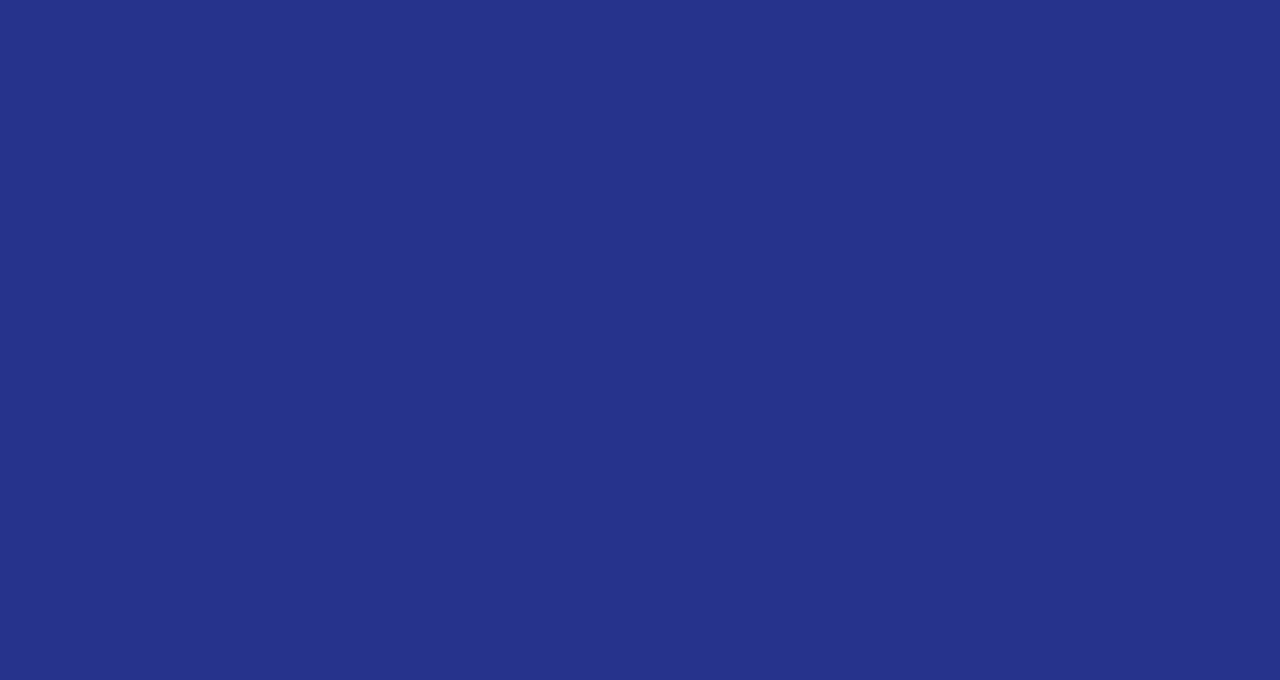
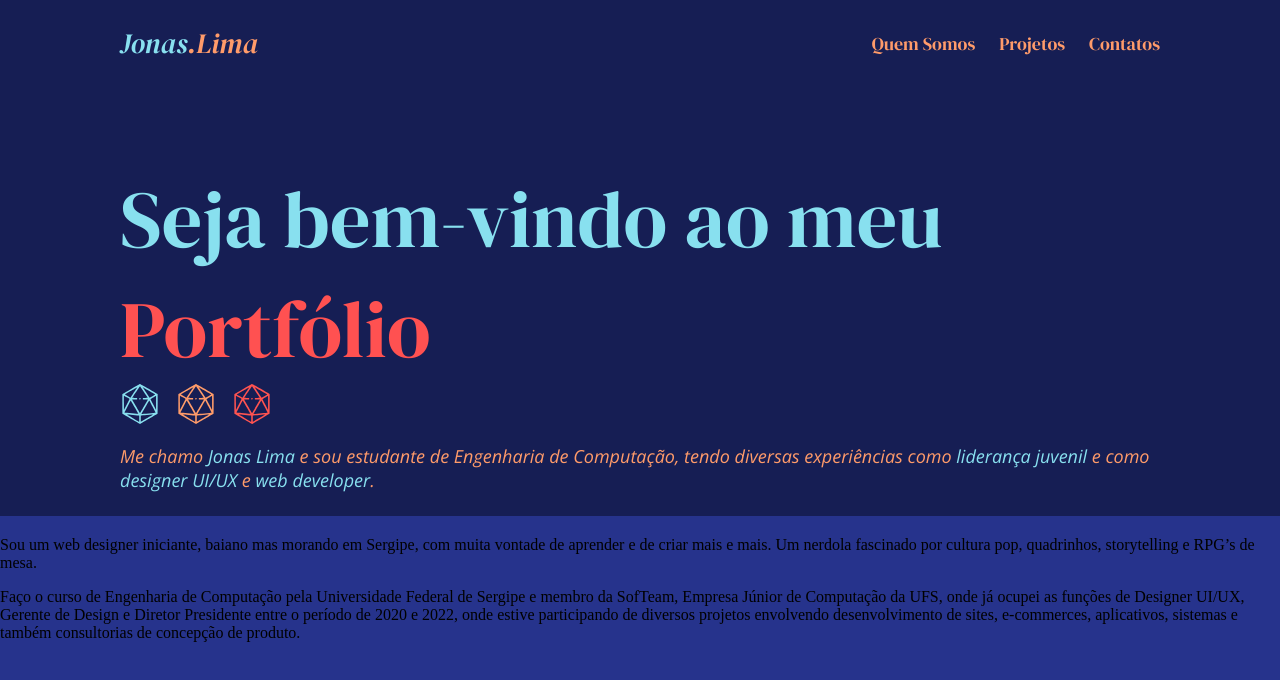
Before and after one commit to jonaslimagt/myportfolio, a plain HTML site: page index.html in a window 1280 px wide. Drawn offline with nearby package versions, Linux system fonts and the light colour scheme.

Commit message:
Create Hero section and CSS styles

```diff
--- a/css/styles.css
+++ b/css/styles.css
@@ -1,9 +1,86 @@
-* {
+body {
     margin: 0px;
-    font-family: sans-serif;
     background-color: #26338C;
 }
 
 header, .hero {
     background-color: #161E54;
 }
+
+.header-container {
+    display: flex;
+    justify-content: space-between;
+    align-items: center;
+}
+
+.header-container, .hero-container {
+    margin-left: 120px;
+    margin-right: 120px;
+    padding-top: 24px;
+    padding-bottom: 24px;
+}
+
+.logo-text {
+    font-family: 'DM Serif Display', serif;
+    font-size: 28px;
+    font-style: italic;
+    color: #88E0EF;
+}
+
+.logo-second-color {
+    color: #FF9B6A;
+}
+
+.header-menu {
+    display: flex;
+    justify-content: space-between;
+}
+
+.header-link {
+    font-family: 'DM Serif Display', serif;
+    font-size: 18px;
+    color: #FF9B6A;
+    padding-left: 24px;
+}
+
+.hero-title {
+    font-weight: normal;
+    font-family: 'DM Serif Display', serif;
+    font-size: 80px;
+    color: #88E0EF;
+    margin-bottom: 0px;
+}
+
+.hero-emphasis {
+    color: #FF5151;
+}
+
+.d20 {
+    width: 40px;
+    margin-right: 12px;
+    margin-bottom: 16px;
+}
+
+.first-d20 {
+    filter: invert(84%) sepia(27%) saturate(683%) hue-rotate(150deg) brightness(98%) contrast(91%);
+}
+
+.second-d20 {
+    filter: invert(70%) sepia(55%) saturate(1257%) hue-rotate(317deg) brightness(109%) contrast(101%);
+}
+
+.third-d20 {
+    filter: invert(41%) sepia(56%) saturate(2577%) hue-rotate(332deg) brightness(106%) contrast(100%);
+}
+
+.hero-subtext {
+    font-weight: lighter;
+    font-family: 'Open Sans', sans-serif;
+    font-style: italic;
+    font-size: 18px;
+    color: #FF9B6A;
+}
+
+.subtext-emphasis {
+    color: #88E0EF;
+}
--- a/index.html
+++ b/index.html
@@ -13,17 +13,26 @@
     <header>
         <div class="header-container">
             <div class="logo">
-
+                <div class="logo-image"></div>
+                <div class="logo-text">Jonas<span class="logo-second-color">.Lima</span></div>
             </div>
-            <div class="links">
-
+            <div class="header-menu">
+                <div class="header-link">Quem Somos</div>
+                <div class="header-link">Projetos</div>
+                <div class="header-link">Contatos</div>
             </div>
         </div>
     </header>
     <div class="hero">
         <div class="hero-container">
             <div class="leftside">
-
+                <h1 class="hero-title">Seja bem-vindo ao meu <span class="hero-emphasis">Portfólio</span></h1>
+                <div class="dice-detais">
+                    <img class="d20 first-d20" src="assets/role-playing.svg" alt="D20"/>
+                    <img class="d20 second-d20" src="assets/role-playing.svg" alt="D20"/>
+                    <img class="d20 third-d20" src="assets/role-playing.svg" alt="D20"/>
+                </div>
+                <div class="hero-subtext">Me chamo <span class="subtext-emphasis">Jonas Lima</span> e sou estudante de Engenharia de Computação, tendo diversas experiências como <span class="subtext-emphasis">liderança juvenil</span> e como <span class="subtext-emphasis">designer UI/UX</span>  e <span class="subtext-emphasis">web developer</span>.</div>
             </div>
             <div class="rightside">
 
@@ -32,8 +41,15 @@
     </div>
     <div class="about">
         <div class="about-container">
+            <h2 class="about-title"></h2>
             <div class="about-part-i">
+                <div class="about-text">
+                    <p>Sou um web designer iniciante, baiano mas morando em Sergipe, com muita vontade de aprender e de criar mais e mais. Um nerdola fascinado por cultura pop, quadrinhos, storytelling e RPG’s de mesa.</p>
+                    <p>Faço o curso de Engenharia de Computação pela Universidade Federal de Sergipe e membro da SofTeam, Empresa Júnior de Computação da UFS, onde já ocupei as funções de Designer UI/UX, Gerente de Design e Diretor Presidente entre o período de 2020 e 2022, onde estive participando de diversos projetos envolvendo desenvolvimento de sites, e-commerces, aplicativos, sistemas e também consultorias de concepção de produto.</p>
+                </div>
+                <div>
 
+                </div>
             </div>
             <div class="about-part-ii">
 
```
Also changed, not shown: assets/role-playing.svg (added), assets/“.png (added).
